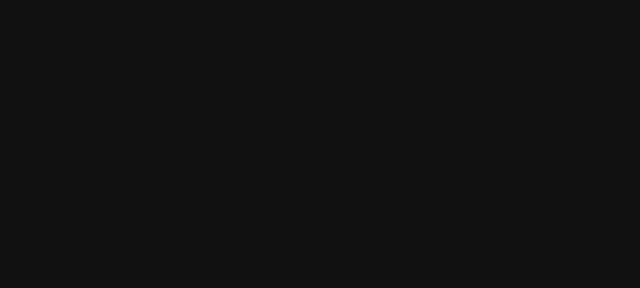
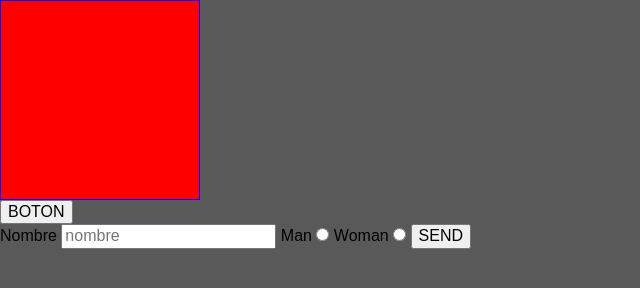
Before and after one commit to julia-retuerta/24-06-26-css-manipulation-from-js, a website built with Vite: page src/index.html in a window 1280 px wide. Shown: the whole page, without its empty margins (0-640 px from the left). Built offline with nearby package versions, Linux system fonts and the light colour scheme; some packages are replaced by stand-ins of ours.

Commit message:
clase-26-junio

```diff
--- a/src/index.html
+++ b/src/index.html
@@ -9,6 +9,22 @@
     <title>Vite Template</title>
   </head>
   <body>
+    <div id="box" class="box box-red"></div>
+    <button id="button">BOTON</button>
+
+    <!--     action="" no se usa ya, no hace falta ponerlo -->
+    <!--     el for del label tiene que ser el mismo que el del input para que se asocien -->
+    <!-- name: campo obligatorio en los input de los formularios -->
+
+    <form id="form">
+      <label for="name">Nombre</label>
+      <input type="text" id="name" name="nombre" placeholder="nombre" />
+      <label for="gender-man">Man</label>
+      <input type="radio" name="gender" id="gender-man" />
+      <label for="gender-woman">Woman</label>
+      <input type="radio" name="gender" id="gender-woman" />
+      <input type="submit" value="SEND" />
+    </form>
     <script type="module" src="./js/index.js"></script>
   </body>
 </html>
--- a/src/js/index.js
+++ b/src/js/index.js
@@ -1,2 +1,27 @@
 // El styles lo importamos aquí, ya se carga después al compilar todo
 import '../scss/styles.scss';
+
+const boxElement = document.getElementById('box');
+
+const buttonElement = document.getElementById('button');
+
+buttonElement.addEventListener('click', () => {
+  boxElement.classList.toggle('box-green');
+});
+
+// validar formulario: display block o display none <span>
+
+// event.preventDefault(); esto hay que ponerlo siempre para que no se envíe el formulario
+
+const formElement = document.getElementById('form');
+
+const checkForm = event => {
+  event.preventDefault();
+  console.log('hola');
+  console.dir(event.target);
+};
+
+formElement.addEventListener('submit', checkForm);
+formElement.addEventListener('input', event => {
+  console.log(event.target);
+});
--- a/src/scss/blocks/body.scss
+++ b/src/scss/blocks/body.scss
@@ -1,7 +1,22 @@
 html {
   scroll-behavior: smooth;
 }
+
 body {
-  background-color: #111;
+  background-color: #595959;
   font-family: sans-serif;
 }
+
+.box {
+  width: 200px;
+  height: 200px;
+  border: 1px solid blue;
+}
+
+.box-red {
+  background-color: red;
+}
+
+.box-green {
+  background-color: green;
+}
```
